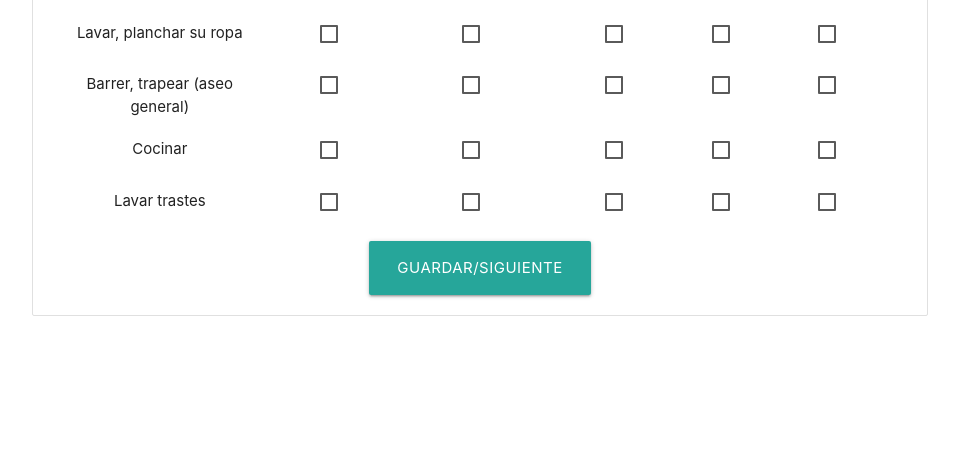
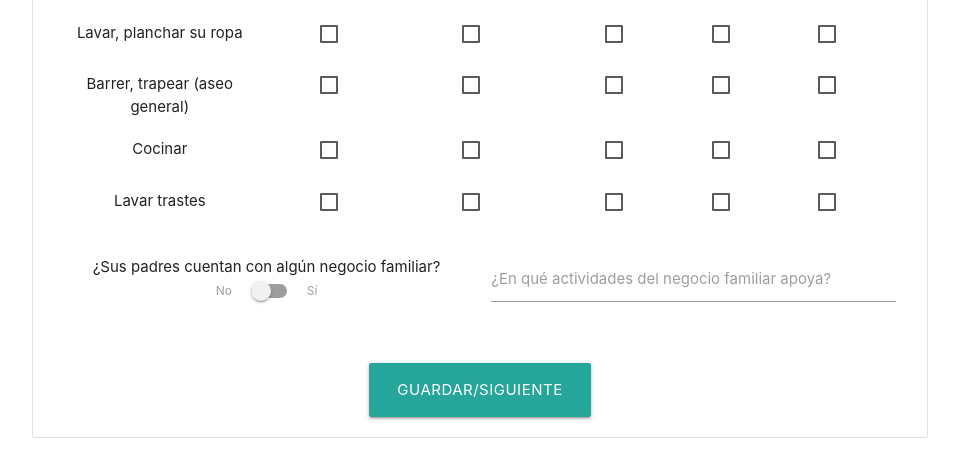
Before and after one commit to Jordani-Valencia/SIREANI, a CodeIgniter app: page /SIREANI/registro/cinco in a window 1280 px wide. Shown: the part 2645-3118 px from the top of the page, without its empty margins (160-1119 px from the left). Before the commit the page ends 2961 px from the top, so only its background shows below. Run offline with CodeIgniter, Linux system fonts and the light colour scheme; some libraries are stand-ins or nearby versions.

Commit message:
Adicción negocio familiar y correcion problema hoja1

```diff
--- a/application/views/pantallas/5.php
+++ b/application/views/pantallas/5.php
@@ -615,6 +615,23 @@
 					      <span></span></label>
       				</div>
       			</div>
+            <div class="row"> <!--Negocio familiar-->
+              <div class="input-field col s6 center">
+    						<h7>¿Sus padres cuentan con algún negocio familiar?</h7>
+    							<div class="switch">
+    					    		<label>No
+    					      		<input type="checkbox" name="negocio" value="1">
+    					      		<span class="lever"></span>
+    					      		Sí</label>
+    							</div>
+    					</div>
+
+              <div class="input-field col s6 center">
+    						<input class="validate" id="act" type="text" name="negocio2">
+    						<label for="act">¿En qué actividades del negocio familiar apoya?</label>
+    						<span class="helper-text" data-error="Campo vacío o Incorrecto" data-success="Bien"></span>
+    					</div>
+            </div>
       			<div class="row center">
 					<input type="submit" value="Guardar/Siguiente" class="btn btn-large center">
 				</div>
```
Also changed, not shown: application/views/pantallas/actualizarAdmin.php (+20 -1 lines).
